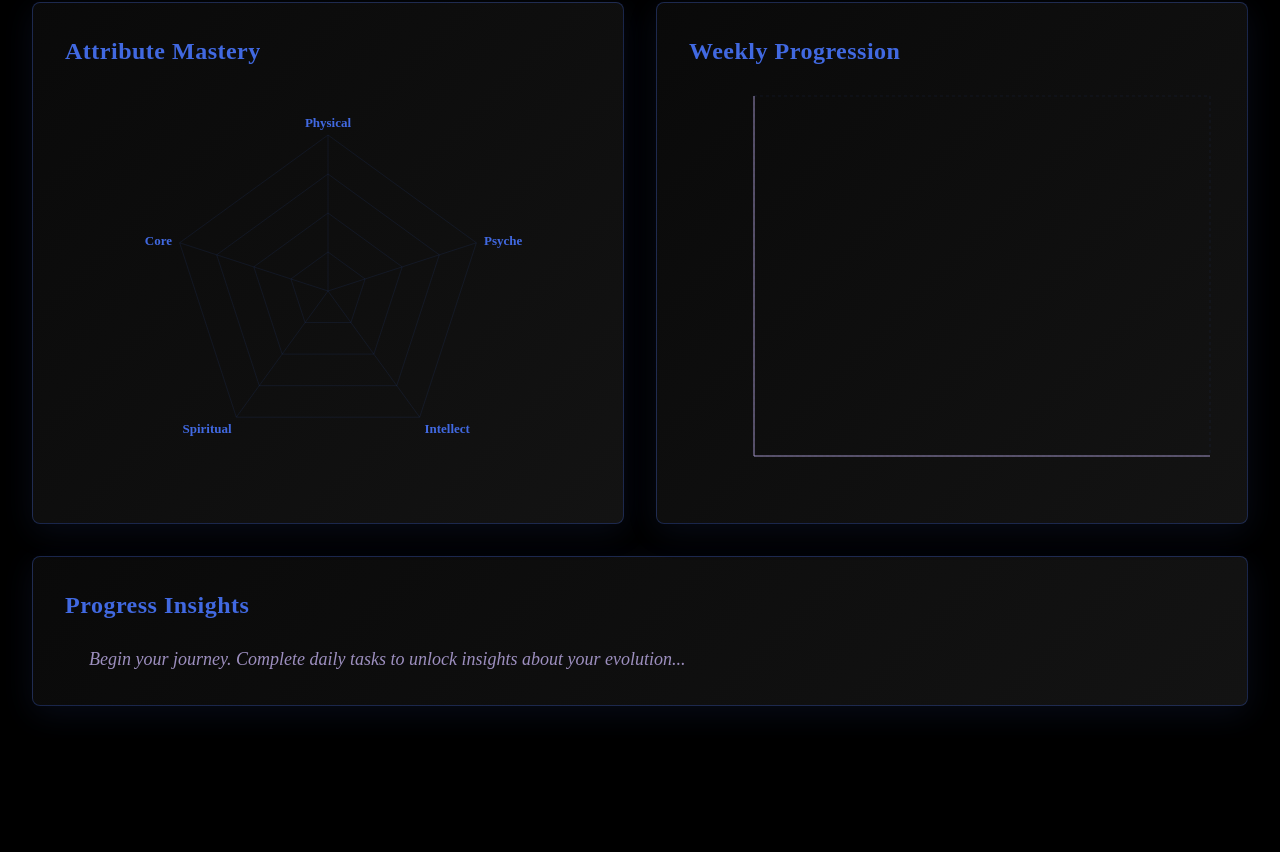
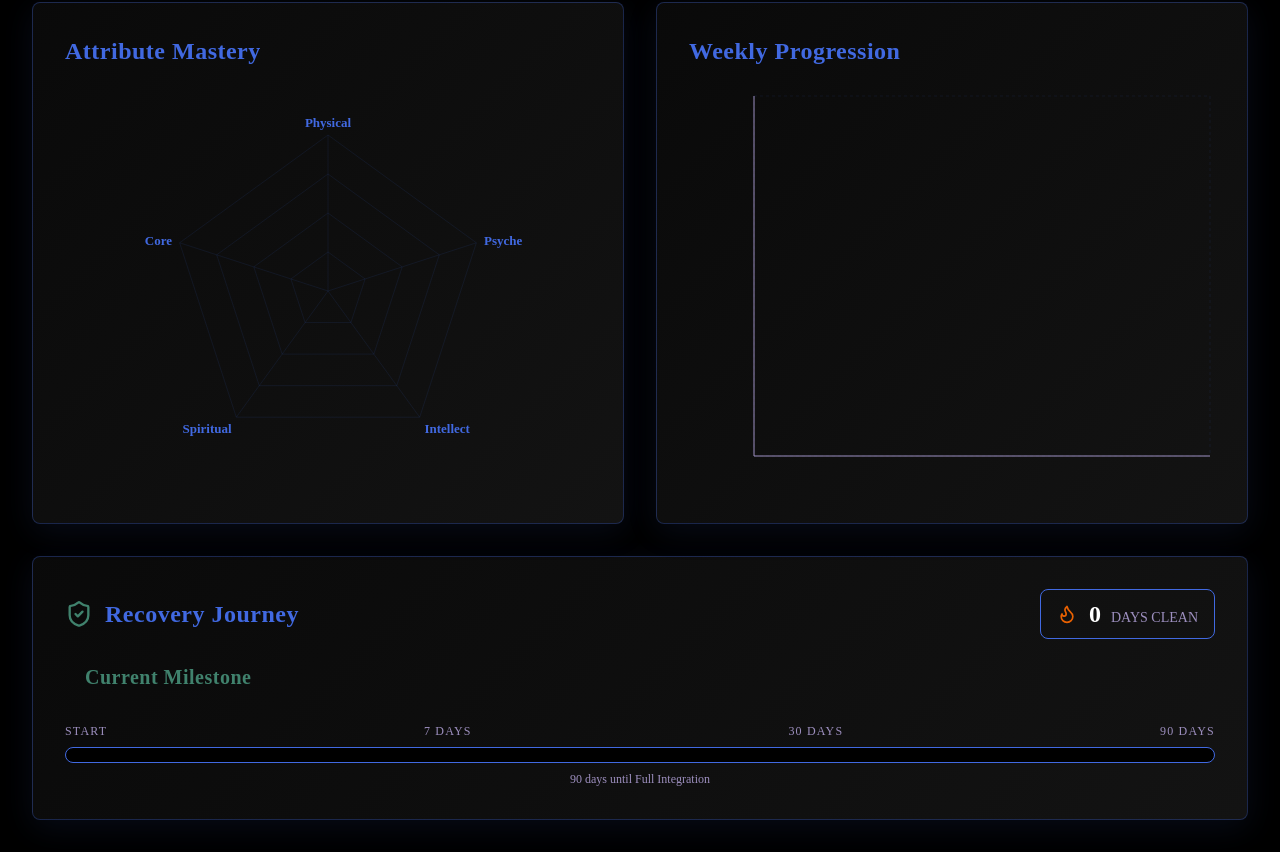
Before and after one commit to aliev2213/Aliev-Generation-One, a React (Vite) app: page / in a window 1280 px wide. Shown: the part 632-1484 px from the top of the page. Before the commit the page ends 1370 px from the top, so only its background shows below. Built offline with nearby package versions, Linux system fonts and the light colour scheme.

Commit message:
feat: Add Recovery Journey widget and fix Settings habits

```diff
--- a/src/components/Dashboard.tsx
+++ b/src/components/Dashboard.tsx
@@ -1,9 +1,11 @@
 import React, { useState, useEffect } from 'react';
 import { Radar, RadarChart as RechartsRadar, PolarGrid, PolarAngleAxis, PolarRadiusAxis, ResponsiveContainer, LineChart, Line, XAxis, YAxis, CartesianGrid, Tooltip } from 'recharts';
 import { getXPToNextRank, getRandomQuote } from '../config/ranks';
-import { Award, Quote, Trophy } from 'lucide-react';
+import { getRecoveryInsight } from '../config/recovery';
+import { Award, Quote, Trophy, Flame, ShieldCheck } from 'lucide-react';
 // import { getTotalPoints, getAreaTotals, getWeeklyProgress, getCurrentStreak, getLongestStreak } from '../utils/storage';
 import { useGame } from '../context/GameContext';
+import type { DailyLogEntry } from '../context/GameContext';
 
 export const Dashboard: React.FC = () => {
     const [currentQuote] = useState(() => getRandomQuote());
@@ -13,29 +15,43 @@ export const Dashboard: React.FC = () => {
     const [streak, setStreak] = useState(0);
     const [longestStreak, setLongestStreak] = useState(0);
 
+    // Recovery Specific State
+    const [recoveryStreak, setRecoveryStreak] = useState(0);
+    const [isRecoveryActive, setIsRecoveryActive] = useState(false);
+    const [recoveryInsight, setRecoveryInsight] = useState("");
+
     const { habits, logs } = useGame();
 
     // Derived State Calculation
     useEffect(() => {
-        if (!logs.length) return;
+        if (!logs.length) {
+            setTotalXP(0);
+            // Even if no logs, we should check if a recovery habit exists to show the "Start" state
+            const weedHabit = habits.find(h => h.name.toLowerCase().match(/weed|sobriety|clean|marijuana|thc|smoke/));
+            setIsRecoveryActive(!!weedHabit);
+            return;
+        }
 
         // Calculate Total XP
         const dailyTotal = logs.reduce((sum, log) => sum + log.totalPoints, 0);
 
         // Let's reimplement stats logic here for dynamic habits support
-        const newAreaTotals = { Physical: 0, Psyche: 0, Intellect: 0, Spiritual: 0, Core: 0 };
+        const newAreaTotals: Record<string, number> = { Physical: 0, Psyche: 0, Intellect: 0, Spiritual: 0, Core: 0 };
 
         logs.forEach(log => {
             Object.entries(log.stats).forEach(([statName, statData]) => {
                 const habit = habits.find(h => h.name === statName);
                 if (habit) {
-                    newAreaTotals[habit.area] += statData.points;
+                    // Ensure area exists in newAreaTotals before adding
+                    if (newAreaTotals[habit.area] !== undefined) {
+                        newAreaTotals[habit.area] += (statData as any).points || 0;
+                    }
                 }
             });
         });
 
         setTotalXP(dailyTotal);
-        setAreaTotals(newAreaTotals);
+        setAreaTotals(newAreaTotals as any);
 
         // Weekly Data
         const last7Days = [];
@@ -67,7 +83,64 @@ export const Dashboard: React.FC = () => {
 
         // Longest Streak (still from local storage for now as it persists)
         const storedLongest = parseInt(localStorage.getItem('life-rpg-longest-streak') || '0');
-        setLongestStreak(Math.max(storedLongest, currentStreak));
+        const newLongest = Math.max(storedLongest, currentStreak);
+        setLongestStreak(newLongest);
+        localStorage.setItem('life-rpg-longest-streak', newLongest.toString()); // Ensure sync
+
+        // --- RECOVERY LOGIC ---
+        // 1. Find the habit
+        const weedHabit = habits.find(h => h.name.toLowerCase().match(/weed|sobriety|clean|marijuana|thc|smoke/));
+        setIsRecoveryActive(!!weedHabit);
+
+        if (weedHabit) {
+            let calcStreak = 0;
+            const logMap = new Map<string, DailyLogEntry>(logs.map(l => [l.date, l]));
+
+            // Check Today
+            const todayKey = new Date().toISOString().split('T')[0];
+            const yesterday = new Date(); yesterday.setDate(yesterday.getDate() - 1);
+            const yesterdayKey = yesterday.toISOString().split('T')[0];
+
+            let dateCursor = new Date();
+
+            // Should we start from Today or Yesterday?
+            const logToday = logMap.get(todayKey);
+            const hasToday = logToday && logToday.stats[weedHabit.name] && logToday.stats[weedHabit.name].points > 0;
+
+            if (!hasToday) {
+                // Check yesterday
+                const logYesterday = logMap.get(yesterdayKey);
+                const hasYesterday = logYesterday && logYesterday.stats[weedHabit.name] && logYesterday.stats[weedHabit.name].points > 0;
+                if (!hasYesterday) {
+                    calcStreak = 0;
+                } else {
+                    // Start counting from yesterday
+                    dateCursor = yesterday;
+                    calcStreak = 0; // will increment in loop below
+                }
+            }
+
+            // Re-check start condition to enter loop
+            const startLog = logMap.get(dateCursor.toISOString().split('T')[0]);
+            const startHasVal = startLog && startLog.stats[weedHabit.name] && startLog.stats[weedHabit.name].points > 0;
+
+            if (startHasVal) {
+                // Loop backwards from dateCursor
+                while (true) {
+                    const key = dateCursor.toISOString().split('T')[0];
+                    const log = logMap.get(key);
+                    if (log && log.stats[weedHabit.name] && log.stats[weedHabit.name].points > 0) {
+                        calcStreak++;
+                        dateCursor.setDate(dateCursor.getDate() - 1);
+                    } else {
+                        break;
+                    }
+                }
+            }
+
+            setRecoveryStreak(calcStreak);
+            setRecoveryInsight(getRecoveryInsight(calcStreak));
+        }
 
     }, [logs, habits]);
 
@@ -229,56 +302,71 @@ export const Dashboard: React.FC = () => {
                     </div>
                 </div>
 
-                {/* Progress Insights */}
-                <div className="luxury-card rounded-lg p-8 border-l-4 border-veridian">
-                    <h2 className="text-2xl font-bold mb-6 text-royal-blue" style={{ fontFamily: "'Times New Roman', Times, serif" }}>
-                        Progress Insights
+                {/* RECOVERY JOURNEY WIDGET */}
+                <div className="luxury-card rounded-lg p-8 border-l-4 border-veridian mt-8">
+                    <div className="flex items-center justify-between mb-6">
+                        <h2 className="text-2xl font-bold text-royal-blue flex items-center gap-3" style={{ fontFamily: "'Times New Roman', Times, serif" }}>
+                            <ShieldCheck className="text-veridian" size={28} />
+                            Recovery Journey
                         </h2>
-                    <div className="space-y-4">
-                        {totalXP === 0 ? (
-                            <div className="flex items-start gap-4">
-                                <div className="w-2 h-2 bg-lavender rounded-full mt-2" />
-                                <p className="text-lavender italic text-lg">
-                                    Begin your journey. Complete daily tasks to unlock insights about your evolution...
+                        {isRecoveryActive && (
+                            <div className="flex items-center gap-3 bg-luxury-black/50 px-4 py-2 rounded-lg border border-veridian/30">
+                                <Flame className="text-orange-500 animate-pulse" size={20} />
+                                <span className="text-2xl font-bold text-white" style={{ fontFamily: "'Times New Roman', Times, serif" }}>
+                                    {recoveryStreak} <span className="text-sm font-normal text-lavender uppercase ml-1">Days Clean</span>
+                                </span>
+                            </div>
+                        )}
+                    </div>
+
+                    {!isRecoveryActive ? (
+                        <div className="bg-luxury-black/30 p-6 rounded-lg border border-royal-blue/20">
+                            <p className="text-lavender text-lg text-center mb-4">
+                                "The first step is deciding to start."
+                            </p>
+                            <p className="text-royal-blue text-center">
+                                Add a habit named <strong>"No Weed"</strong> or <strong>"Sobriety"</strong> in Settings to activate your personalized recovery timeline.
                             </p>
                         </div>
                     ) : (
-                            <>
-                                {streak >= 3 && (
+                        <div className="space-y-6">
                             <div className="flex items-start gap-4">
-                                        <div className="w-2 h-2 bg-veridian rounded-full mt-2" />
-                                        <p className="text-royal-blue text-lg">
-                                            <span className="font-bold text-veridian">{streak}-Day Mastery Streak:</span> Momentum compounds. Neural pathways strengthening through disciplined repetition.
+                                <div className="w-1 bg-gradient-to-b from-veridian to-transparent self-stretch rounded-full" />
+                                <div>
+                                    <h3 className="text-xl font-bold text-veridian mb-2" style={{ fontFamily: "'Times New Roman', Times, serif" }}>
+                                        Current Milestone
+                                    </h3>
+                                    <p className="text-royal-blue text-lg leading-relaxed">
+                                        {recoveryInsight}
                                     </p>
                                 </div>
-                                )}
-                                {longestStreak > streak && (
-                                    <div className="flex items-start gap-4">
-                                        <div className="w-2 h-2 bg-gold rounded-full mt-2" />
-                                        <p className="text-royal-blue text-lg">
-                                            <span className="font-bold text-gold">Record to Beat:</span> Your best was {longestStreak} days. Push beyond your limits.
+                            </div>
+
+                            {/* Visual Timeline Bar */}
+                            <div className="mt-6">
+                                <div className="flex justify-between text-xs text-lavender uppercase tracking-widest mb-2">
+                                    <span>Start</span>
+                                    <span>7 Days</span>
+                                    <span>30 Days</span>
+                                    <span>90 Days</span>
+                                </div>
+                                <div className="h-4 bg-luxury-black rounded-full overflow-hidden border border-royal-blue/20 relative">
+                                    {/* Markers */}
+                                    <div className="absolute left-[7.7%] h-full w-0.5 bg-royal-blue/20" />
+                                    <div className="absolute left-[33%] h-full w-0.5 bg-royal-blue/20" />
+
+                                    {/* Fill */}
+                                    <div
+                                        className="h-full bg-gradient-to-r from-teal-900 to-veridian transition-all duration-1000 ease-out"
+                                        style={{ width: `${Math.min(100, (recoveryStreak / 90) * 100)}%` }}
+                                    />
+                                </div>
+                                <p className="text-center text-xs text-lavender mt-2">
+                                    {Math.max(0, 90 - recoveryStreak)} days until Full Integration
                                 </p>
                             </div>
-                                )}
-                                {areaTotals.Physical > 20 && (
-                                    <div className="flex items-start gap-4">
-                                        <div className="w-2 h-2 bg-gold rounded-full mt-2" />
-                                        <p className="text-royal-blue text-lg">
-                                            <span className="font-bold text-gold">Physical Excellence:</span> The body adapts. Increased mitochondrial density improving energy systems.
-                                        </p>
                         </div>
                     )}
-                                {areaTotals.Psyche > 15 && (
-                                    <div className="flex items-start gap-4">
-                                        <div className="w-2 h-2 bg-lavender rounded-full mt-2" />
-                                        <p className="text-royal-blue text-lg">
-                                            <span className="font-bold text-lavender">Mental Discipline:</span> Prefrontal cortex activation increasing. Decision fatigue diminishing.
-                                        </p>
-                                    </div>
-                                )}
-                            </>
-                        )}
-                    </div>
                 </div>
             </div>
         </div>
--- a/src/components/Settings.tsx
+++ b/src/components/Settings.tsx
@@ -44,12 +44,15 @@ export const Settings: React.FC = () => {
 
     const startAdd = () => {
         setEditForm({
+            id: crypto.randomUUID(),
             name: '',
             description: '',
             area: 'Physical',
             pointsPerUnit: 1,
             unit: 'count',
-            maxPerDay: 0
+            type: 'number',
+            maxPerDay: 0,
+            points: 0
         });
         setIsAdding(true);
         setEditingId(null);
--- /dev/null
+++ b/src/config/recovery.ts
@@ -0,0 +1,30 @@
+export const RECOVERY_MILESTONES: Record<number, string> = {
+    0: "The journey begins. Your dopamine receptors are down-regulated, expecting the chemical flood. The craving is a sign of healing starting.",
+    1: "24 Hours: Anxiety and irritability peak as immediate THC levels drop. Your body is confused, but its natural balance is already verifying the absence.",
+    2: "48 Hours: Physiological Awakening. Your nerve endings begin to re-sensitize. Insomnia is common as your sleep architecture fights to reset.",
+    3: "Day 3: The Chemical Shift. Most circulating THC is eliminated from the blood. The physical 'need' begins to fade; the psychological battle takes center stage.",
+    4: "Day 4: REM Rebound. Vivid, intense dreams return. Your brain is catching up on years of suppressed REM sleep and processing backlog emotions.",
+    5: "Day 5: Cilia Activation. If you smoked, lung cilia are waking up. You may cough more, which is good—it means your lungs are finally self-cleaning.",
+    7: "1 Week: Physical Freedom. Most intense physical withdrawal symptoms subside. Sleep patterns begin to normalize. You've survived the hardest physical week.",
+    10: "Day 10: Clarity Glimpses. The 'brain fog' starts to thin. Complex thoughts become slightly easier to hold. Blood flow to the hippocampus improves.",
+    14: "2 Weeks: Dopamine Reset. Your brain's natural reward system (nucleus accumbens) begins to upregulate receptors. Natural joys start to feel real again.",
+    21: "3 Weeks: Habit Breaking. Validating your new identity. The neural pathways associated with the 'ritual' of using are weakening from disuse.",
+    30: "1 Month: Baseline Restoration. Cannabinoid 1 (CB1) receptor density has returned to near-normal levels in most brain regions. You are technically reset.",
+    60: "2 Months: Emotional Stability. Emotional regulation is stronger. You no longer need the substance to manage stress. You are free.",
+    90: "3 Months: Full Integration. The 'new you' is just 'you'. Cognitive performance in memory and attention is statistically back to non-user baselines.",
+};
+
+export const FALLBACK_MILESTONE = "Keep pushing. Every single day cleans your system and strengthens your mind. You are forging a new reality.";
+
+export function getRecoveryInsight(streak: number): string {
+    // Return specific milestone or the closest previous one
+    if (RECOVERY_MILESTONES[streak]) return RECOVERY_MILESTONES[streak];
+
+    // Find closest previous milestone
+    const dayKeys = Object.keys(RECOVERY_MILESTONES).map(Number).sort((a, b) => b - a);
+    for (const day of dayKeys) {
+        if (streak >= day) return RECOVERY_MILESTONES[day];
+    }
+
+    return FALLBACK_MILESTONE;
+}
```
Also changed, not shown: src/context/GameContext.tsx (+18 -4 lines). Lines whose indentation alone changed are shown as unchanged.
